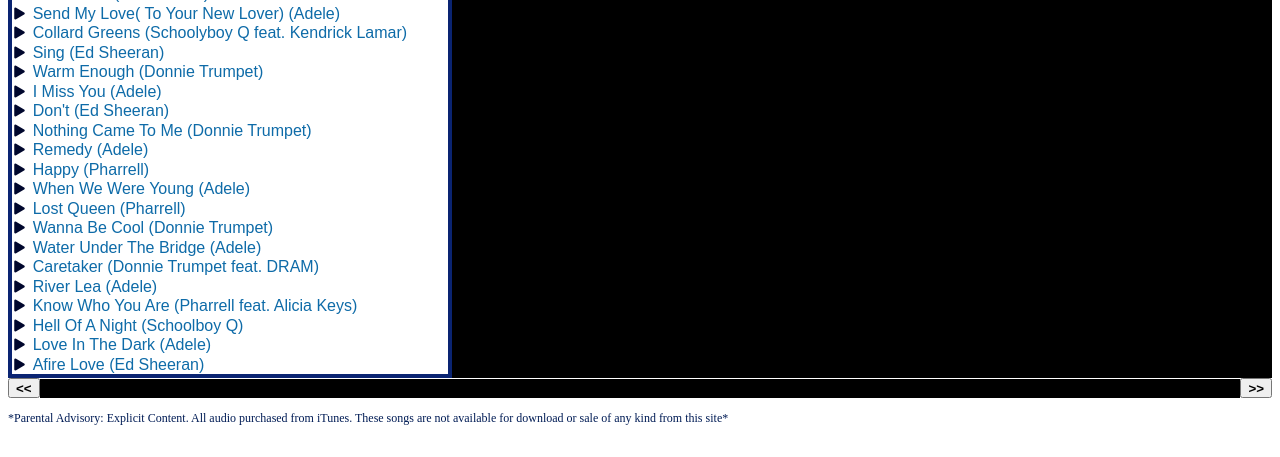
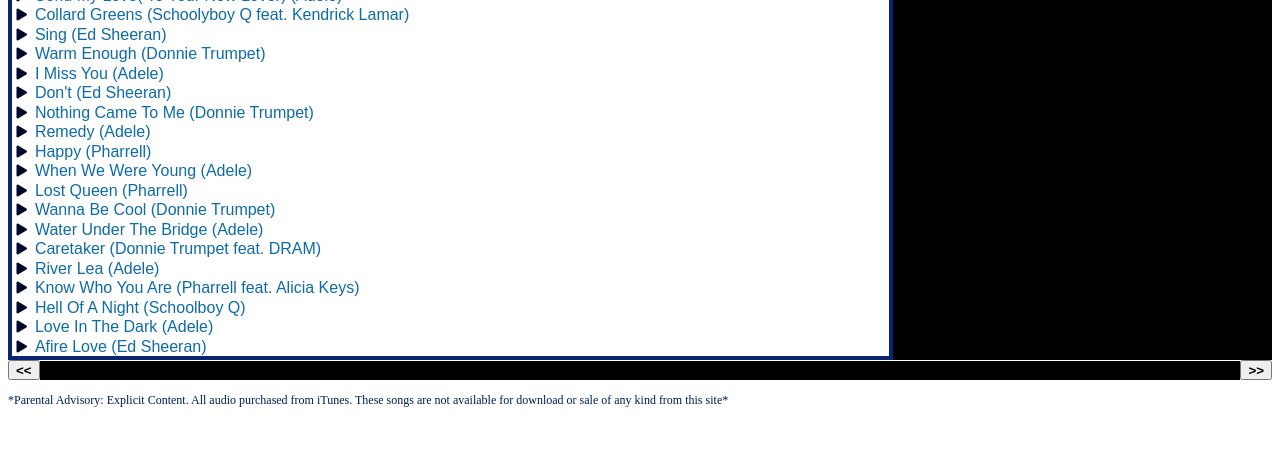
Before and after one commit to jTCode2408/js-audio-player, a website with bundled scripts: page index.html in a window 1280 px wide. Shown: the part 343-800 px from the top of the page. Built offline with nearby package versions, Linux system fonts and the light colour scheme.

Commit message:
box resize

```diff
--- a/style.css
+++ b/style.css
@@ -16,6 +16,8 @@
     /* border:2px solid orange; */
 
     margin-bottom: 0;
+    max-width: 100%;
+    max-height: 100%;
 }
 
 header{
@@ -71,7 +73,7 @@
     align-content: center;
     flex-direction: column;
     border: 4px solid #0A2472;
-
+    width: 70%;
 }
 
 a{
```
